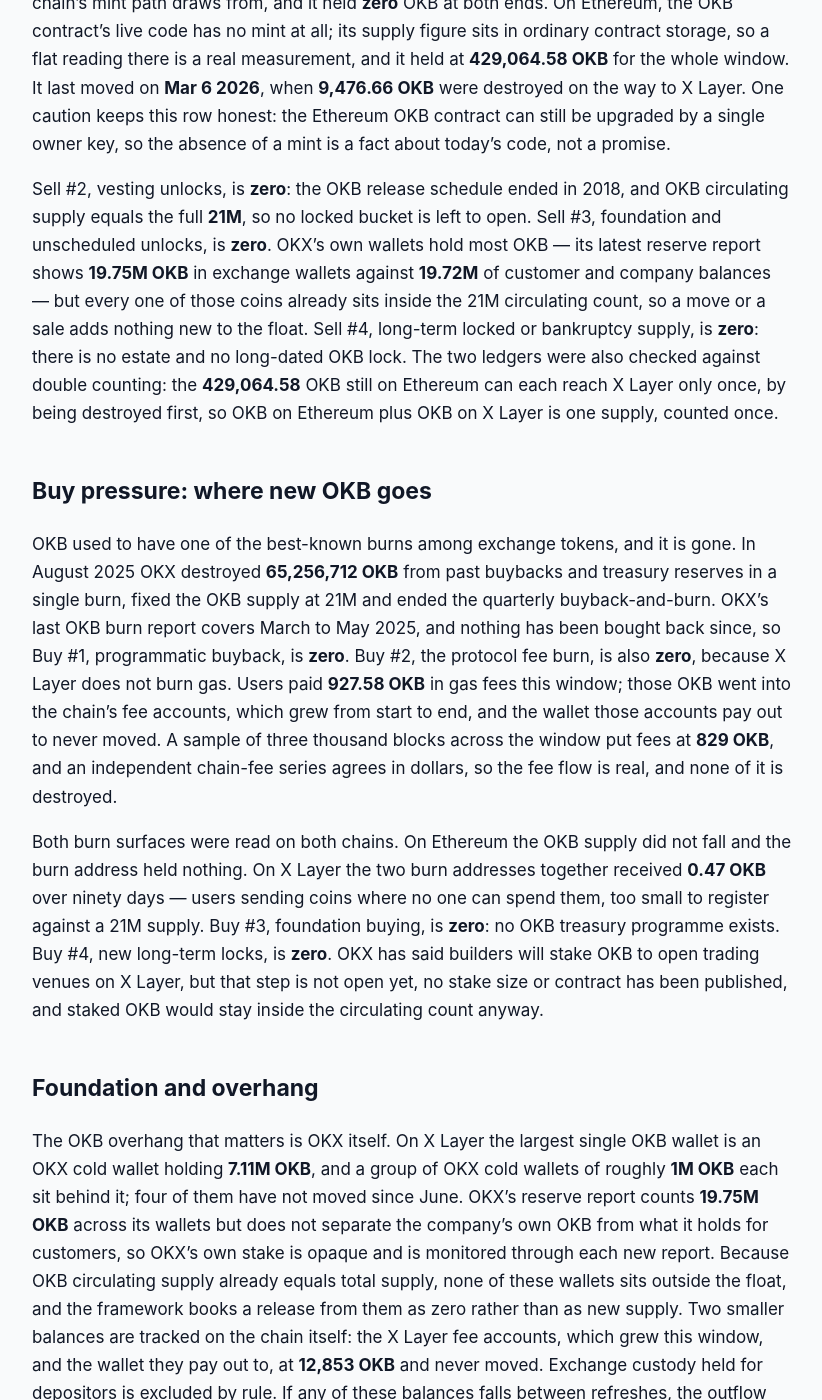
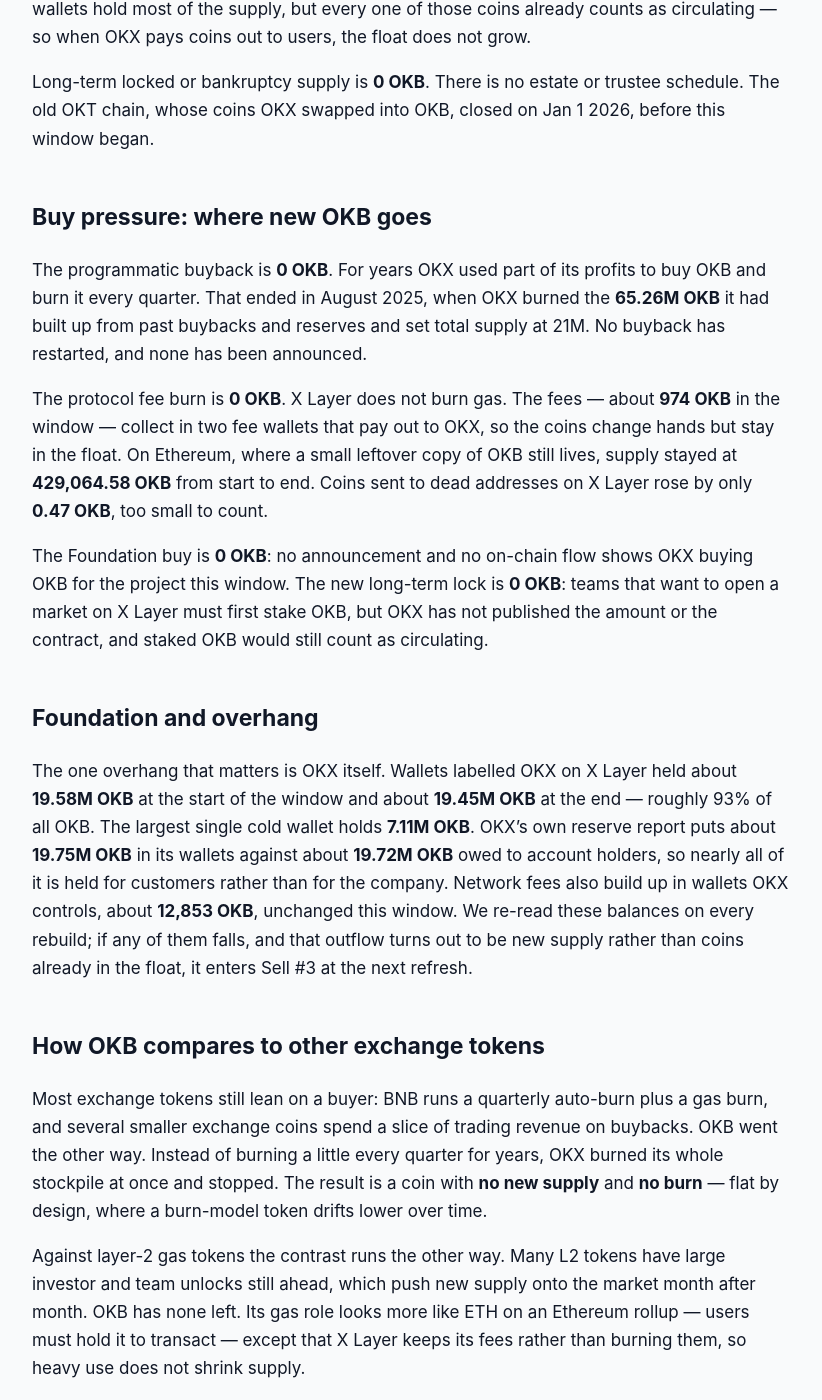
Before and after one commit to jeevansongmy-spec/mrnasdog-articles, a Jekyll site: the page built from crypto/okb-pressure-framework.md, in a window 1280 px wide and 1400 px high, scrolled down 1048 px. Shown: the whole window, without its empty margins (228-1050 px from the left). Built offline with Jekyll 4.4.1, drawn with Linux system fonts in a browser that asks for light colours; some of the changed text lies outside the part shown.

Commit message:
publish: crypto/okb-pressure-framework

```diff
--- a/crypto/okb-pressure-framework.md
+++ b/crypto/okb-pressure-framework.md
@@ -1,51 +1,65 @@
 ---
-title:         "OKB Inflation Analysis · September 2026 · Mixed flows, supply roughly steady"
-description:   "Mixed flows, supply roughly steady: OKB's fixed 21M supply saw no mint, no vesting and no burn over 90 days. Framework 0.00% net; the supply monitor agrees."
+title:         "OKB Inflation Analysis · September 2026 · Mixed flows · supply roughly steady"
+description:   "OKB supply is flat: 0.00% net over 90 days and next. No new coins, no unlocks, no buyback and no gas burn since OKX set supply at 21M OKB in August 2025."
 canonical_url: "https://mrnasdog.com/research/okb/inflation"
 tags:          ["crypto", "okb", "okx", "layer2"]
 published:     true
 ---
 
-# OKB Inflation Analysis · September 2026 · Mixed flows, supply roughly steady
+# OKB Inflation Analysis · September 2026 · Mixed flows · supply roughly steady
 
 *Originally published at [https://mrnasdog.com/research/okb/inflation](https://mrnasdog.com/research/okb/inflation)*
 
-OKB, the gas token of X Layer, OKX's Ethereum layer-2 chain, has a fixed supply of **21M OKB**, and nothing was added to it or taken from it in the 90 days to **Sep 25 2026**: X Layer pays no block reward, OKB vesting ended in **2018**, and the only bridge onto X Layer destroys OKB on Ethereum before it creates any, and did not run this window. On the other side, OKX ended the quarterly OKB buyback-and-burn in **2025**, and X Layer keeps its **927.58 OKB** of gas fees rather than burning them. The MrNasdog Pressure Framework therefore reads OKB at **0.00% net** over the last 90 days and **0.00%** over the next 90, against a supply-monitor reading of **−0.03%** — a gap of **0.03 percentage points**, which is agreement, not conflict.
+The MrNasdog Pressure Framework reads OKB at **0.00% net** over the trailing 90 days and **0.00%** over the next 90: no new OKB was created, unlocked or bridged in, and none was bought back or burned. OKB is the gas coin of X Layer, the network OKX runs, and its supply has sat at **21M OKB** since OKX burned **65.26M OKB** of reserves in August 2025 and ended the old quarterly buyback-and-burn. The one limit on that reading: OKX still controls the contracts, so the 21M is a company decision, not a rule no one can change.
 
 ## The verdict, in one paragraph
 
-For the 90-day window ending **Sep 25 2026**, the Pressure Framework reads **OKB at 0.00% net**: **zero** OKB added across all four sell rows and **zero** OKB removed across all four buy rows. The independent supply monitor reads the realised 90-day change at **−0.03%**, which is rounding noise around a constant **21M** count. The gap is **0.03 percentage points**, far inside the framework's half-point tolerance, so OKB ships with **no data-conflict flag**. The forward column also reads **0.00%**, because no OKB unlock, burn or mint is scheduled between now and **Dec 24 2026**. The label for OKB is a **fixed-supply gas token holding still**: the OKB supply was cut to 21M in 2025, and since then no mechanism has added to it or taken from it.
+OKB's net supply change over the 90 days to Sep 30 2026 was **0.00%**, and the framework projects **0.00%** for the next 90 days. The inflation monitor reads **−0.0022%** over the same window, a gap of about **0.002 percentage points** — far inside the 0.5-point tolerance, so no warning chip is shown. The whole OKB ledger is eight zeros: every coin that exists is already circulating, nothing mints, and nothing burns. OKB is a **closed-supply gas token**: what moves is who holds it, not how much there is.
 
 ## Sell pressure: where new OKB comes from
 
-Nowhere, this window, and that was measured rather than assumed. Sell #1, protocol inflation, is **zero**. X Layer runs on the OP Stack and pays its block producer out of gas fees, not newly minted OKB. New OKB can appear on X Layer only two ways, and both were read at both ends of the window. The first is the bridge from Ethereum: to bring OKB across, the Ethereum OKB must first be destroyed, and the ledger that tracks those deposits held **559,344.6** units at the start of the window and exactly the same at the end. The second is a built-in reserve that the chain's mint path draws from, and it held **zero** OKB at both ends. On Ethereum, the OKB contract's live code has no mint at all; its supply figure sits in ordinary contract storage, so a flat reading there is a real measurement, and it held at **429,064.58 OKB** for the whole window. It last moved on **Mar 6 2026**, when **9,476.66 OKB** were destroyed on the way to X Layer. One caution keeps this row honest: the Ethereum OKB contract can still be upgraded by a single owner key, so the absence of a mint is a fact about today's code, not a promise.
+Protocol inflation is **0 OKB**. X Layer has no block reward and no staking emission; blocks are produced by OKX's sequencer, and the gas users pay is OKB that already exists. New OKB could only reach X Layer in two ways — by bridging Ethereum OKB across, or from a reserve built into the network for releasing native coins. The bridge ledger read **559,344.6 OKB** at both ends of the window, and the reserve held nothing at either end, so neither path added a coin.
 
-Sell #2, vesting unlocks, is **zero**: the OKB release schedule ended in 2018, and OKB circulating supply equals the full **21M**, so no locked bucket is left to open. Sell #3, foundation and unscheduled unlocks, is **zero**. OKX's own wallets hold most OKB — its latest reserve report shows **19.75M OKB** in exchange wallets against **19.72M** of customer and company balances — but every one of those coins already sits inside the 21M circulating count, so a move or a sale adds nothing new to the float. Sell #4, long-term locked or bankruptcy supply, is **zero**: there is no estate and no long-dated OKB lock. The two ledgers were also checked against double counting: the **429,064.58** OKB still on Ethereum can each reach X Layer only once, by being destroyed first, so OKB on Ethereum plus OKB on X Layer is one supply, counted once.
+Vesting unlocks are **0 OKB**. OKB's release schedule ended in 2018, no unlock tracker lists anything still locked, and circulating supply equals total supply at **21M**.
+
+Foundation and unscheduled unlocks are **0 OKB**. OKX is the only team behind OKB, and its wallets hold most of the supply, but every one of those coins already counts as circulating — so when OKX pays coins out to users, the float does not grow.
+
+Long-term locked or bankruptcy supply is **0 OKB**. There is no estate or trustee schedule. The old OKT chain, whose coins OKX swapped into OKB, closed on Jan 1 2026, before this window began.
 
 ## Buy pressure: where new OKB goes
 
-OKB used to have one of the best-known burns among exchange tokens, and it is gone. In August 2025 OKX destroyed **65,256,712 OKB** from past buybacks and treasury reserves in a single burn, fixed the OKB supply at 21M and ended the quarterly buyback-and-burn. OKX's last OKB burn report covers March to May 2025, and nothing has been bought back since, so Buy #1, programmatic buyback, is **zero**. Buy #2, the protocol fee burn, is also **zero**, because X Layer does not burn gas. Users paid **927.58 OKB** in gas fees this window; those OKB went into the chain's fee accounts, which grew from start to end, and the wallet those accounts pay out to never moved. A sample of three thousand blocks across the window put fees at **829 OKB**, and an independent chain-fee series agrees in dollars, so the fee flow is real, and none of it is destroyed.
+The programmatic buyback is **0 OKB**. For years OKX used part of its profits to buy OKB and burn it every quarter. That ended in August 2025, when OKX burned the **65.26M OKB** it had built up from past buybacks and reserves and set total supply at 21M. No buyback has restarted, and none has been announced.
 
-Both burn surfaces were read on both chains. On Ethereum the OKB supply did not fall and the burn address held nothing. On X Layer the two burn addresses together received **0.47 OKB** over ninety days — users sending coins where no one can spend them, too small to register against a 21M supply. Buy #3, foundation buying, is **zero**: no OKB treasury programme exists. Buy #4, new long-term locks, is **zero**. OKX has said builders will stake OKB to open trading venues on X Layer, but that step is not open yet, no stake size or contract has been published, and staked OKB would stay inside the circulating count anyway.
+The protocol fee burn is **0 OKB**. X Layer does not burn gas. The fees — about **974 OKB** in the window — collect in two fee wallets that pay out to OKX, so the coins change hands but stay in the float. On Ethereum, where a small leftover copy of OKB still lives, supply stayed at **429,064.58 OKB** from start to end. Coins sent to dead addresses on X Layer rose by only **0.47 OKB**, too small to count.
+
+The Foundation buy is **0 OKB**: no announcement and no on-chain flow shows OKX buying OKB for the project this window. The new long-term lock is **0 OKB**: teams that want to open a market on X Layer must first stake OKB, but OKX has not published the amount or the contract, and staked OKB would still count as circulating.
 
 ## Foundation and overhang
 
-The OKB overhang that matters is OKX itself. On X Layer the largest single OKB wallet is an OKX cold wallet holding **7.11M OKB**, and a group of OKX cold wallets of roughly **1M OKB** each sit behind it; four of them have not moved since June. OKX's reserve report counts **19.75M OKB** across its wallets but does not separate the company's own OKB from what it holds for customers, so OKX's own stake is opaque and is monitored through each new report. Because OKB circulating supply already equals total supply, none of these wallets sits outside the float, and the framework books a release from them as zero rather than as new supply. Two smaller balances are tracked on the chain itself: the X Layer fee accounts, which grew this window, and the wallet they pay out to, at **12,853 OKB** and never moved. Exchange custody held for depositors is excluded by rule. If any of these balances falls between refreshes, the outflow enters Sell #3 at the next refresh.
+The one overhang that matters is OKX itself. Wallets labelled OKX on X Layer held about **19.58M OKB** at the start of the window and about **19.45M OKB** at the end — roughly 93% of all OKB. The largest single cold wallet holds **7.11M OKB**. OKX's own reserve report puts about **19.75M OKB** in its wallets against about **19.72M OKB** owed to account holders, so nearly all of it is held for customers rather than for the company. Network fees also build up in wallets OKX controls, about **12,853 OKB**, unchanged this window. We re-read these balances on every rebuild; if any of them falls, and that outflow turns out to be new supply rather than coins already in the float, it enters Sell #3 at the next refresh.
 
-## How OKB compares to other exchange-linked chain tokens
+## How OKB compares to other exchange tokens
 
-OKB now sits in a small class: a large token with a fixed supply and no burn. BNB, its closest structural cousin, still destroys reserve BNB every quarter and burns part of every gas fee, so BNB supply falls on a schedule; OKB made its cut once, in 2025, and then switched both mechanisms off, so OKB supply stays level. Against an uncapped proof-of-stake Layer 1, which pays validators in newly minted coins, OKB has no mint side at all. Against a capped proof-of-work coin, which still issues a block subsidy until it reaches its cap, OKB is already at its ceiling of 21M and adds nothing.
+Most exchange tokens still lean on a buyer: BNB runs a quarterly auto-burn plus a gas burn, and several smaller exchange coins spend a slice of trading revenue on buybacks. OKB went the other way. Instead of burning a little every quarter for years, OKX burned its whole stockpile at once and stopped. The result is a coin with **no new supply** and **no burn** — flat by design, where a burn-model token drifts lower over time.
 
-Against other rollup gas tokens the difference is in where the fees go. X Layer is built on the OP Stack, where gas is collected into fee accounts rather than destroyed — unlike Ethereum mainnet, which burns the base fee. So X Layer activity moves OKB between wallets instead of removing it. The trade-off is plain: OKB has no dilution to fight and no burn to lean on, and its supply only changes if OKX changes the rules.
+Against layer-2 gas tokens the contrast runs the other way. Many L2 tokens have large investor and team unlocks still ahead, which push new supply onto the market month after month. OKB has none left. Its gas role looks more like ETH on an Ethereum rollup — users must hold it to transact — except that X Layer keeps its fees rather than burning them, so heavy use does not shrink supply.
+
+The trade-off is custody. A fixed-supply coin with no unlocks sounds like Bitcoin, but Bitcoin's cap sits in code nobody controls, while OKB's 21M rests on contracts OKX can still upgrade, and about nine in ten coins sit in OKX wallets. The supply side is quiet; the question is who holds it.
 
 ## What to watch in the next 90 days
 
-First, the Ethereum OKB contract: it has no mint today, but a single owner key can upgrade it, so any change of its code is the one event that could reopen OKB issuance, and it is re-read on every rebuild. Second, the opening of venue staking on X Layer, still listed as upcoming on OKX's own roadmap for this quarter: it would lock OKB, but locked OKB stays inside the circulating count, so the framework would not book it unless the coins leave the float. Third, the protocol upgrades OKX has planned for X Layer in the fourth quarter of 2026: a change that began burning X Layer gas would open Buy #2, which is zero today. Fourth, the **429,064.58 OKB** still on Ethereum: each bridge to X Layer destroys it there and recreates it on X Layer, so it moves OKB between ledgers without changing the 21M.
+**Oct 6 2026:** OKX holds its OKX Now product event in Singapore, with the final of its X Layer developer contest; any change to how OKB is used or paid for would likely show up there.
+
+**Market staking on X Layer:** OKX planned open market deployment for the third quarter of 2026; once teams must stake OKB to launch venues, the size of that stake is worth watching, even though it stays inside the float.
+
+**A gas burn or a new buyback:** neither exists today. If OKX turned on a burn of X Layer fees or restarted buying OKB, the buy side would open for the first time since August 2025.
+
+**OKX wallet balances:** the monthly reserve report and the OKX cold wallets are the best early sign of any change in who holds OKB.
 
 ## Summary
 
-The MrNasdog Pressure Framework reads OKB at **0.00% net** over the trailing 90 days and **0.00%** over the next 90, with every sell row and every buy row at zero. The structural mechanism is a fixed 21M OKB supply on two ledgers, joined by a bridge that destroys OKB on Ethereum before it creates any on X Layer, with no block reward, no vesting and no burn left running. The key risk is control rather than code: the Ethereum OKB contract can still be upgraded by one owner key, and OKX holds most of the supply in wallets whose own share it does not publish. The ceiling is the **21M** cap itself — OKB supply already sits on it, and nothing currently moves it up or down.
+OKB's supply was flat over the last 90 days and is projected to stay flat: **0.00% net**, with the monitor at **−0.0022%**. The mechanism is simple: OKX burned **65.26M OKB** in August 2025, set supply at **21M**, stopped the quarterly buyback, and X Layer creates no rewards and burns no gas. The key risk is control rather than dilution — OKX can still upgrade the contracts and holds about **19.45M OKB** in its own wallets, most of it for customers. As long as that stays true, OKB is a coin whose supply neither grows nor shrinks.
 
 ---
 
-*MrNasdog Pressure Framework analysis of OKB, Metric 1 — Inflation. Data + explanation only. Not financial advice. Updated Sep 25 2026.*
+*MrNasdog Pressure Framework analysis of OKB, Metric 1 — Inflation. Data + explanation only. Not financial advice. Checked Sep 30 2026.*
```
